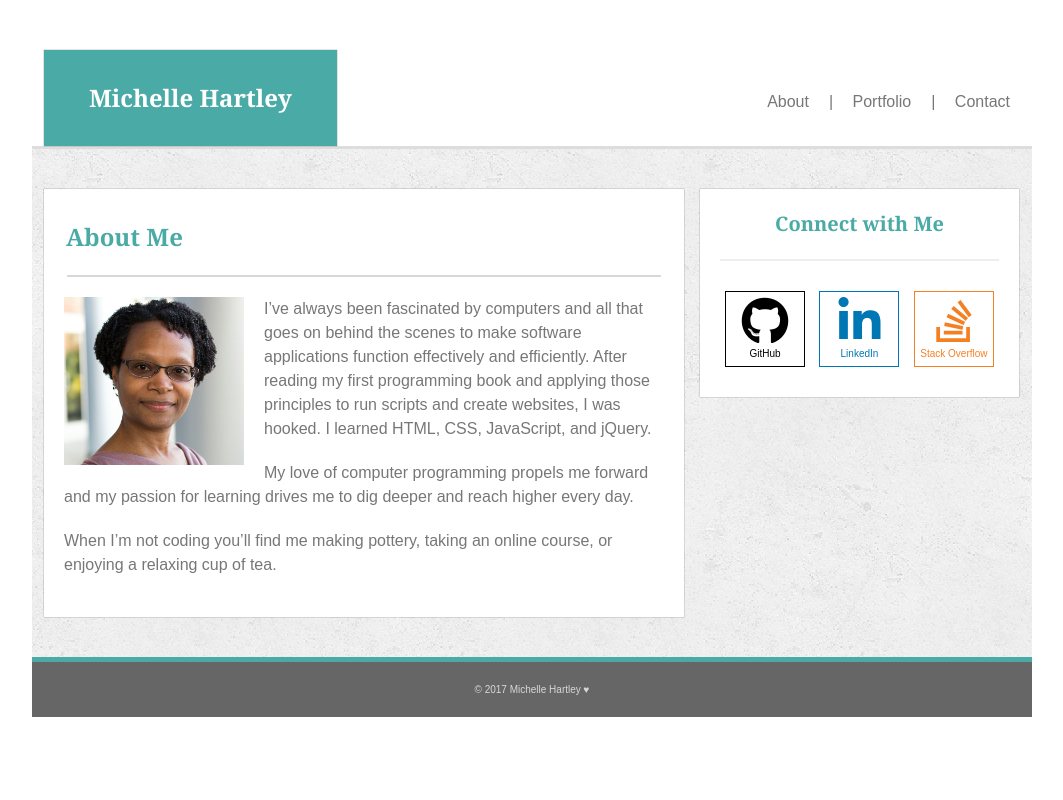
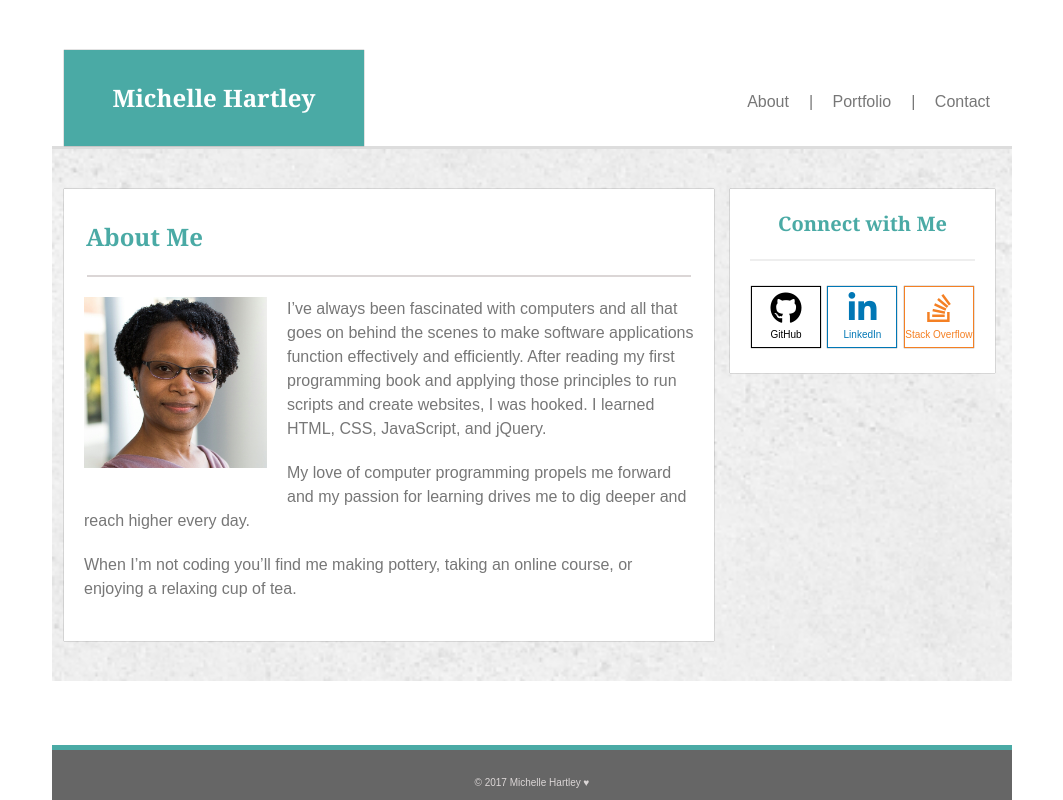
Before and after one commit to mdhcodes/basic-portfolio, a PHP site: page /index.php in a window 1280 px wide. Shown: the whole page, without its empty margins (108-1171 px from the left). Run offline with PHP 8.4, Linux system fonts and the light colour scheme; some libraries are stand-ins or nearby versions.

Commit message:
Add sticky footer

```diff
--- a/assets/css/style.css
+++ b/assets/css/style.css
@@ -13,9 +13,13 @@ body {
 }
 
 .container {
-  max-width: 1000px;
+  max-width: 960px;
   background-color: #fff;
   margin: 50px auto;
+}
+
+main {
+  margin: 0 auto;
 }
 
 header {
@@ -25,8 +29,12 @@ header {
 }
 
 main {
-  max-width: 1000px;
+  max-width: 960px;
+  background-color: #eef;
   background-image: url("../images/concrete_seamless/concrete_seamless.png");
+  background-position: center;
+  background-size: cover;
+  background-repeat: no-repeat;
   border-top: 3px solid #ddd;
   overflow: auto;
 }
@@ -56,7 +64,7 @@ h3 {
 h1 {
   background: #4aaaa5;
   display: inline-block;
-  width: 30%;
+  width: 300px;
   color: #fff;
   padding: 30px 10px;
   text-align: center;
@@ -121,11 +129,11 @@ nav a:hover {
 .about,
 .portfolio,
 .contact {
-  max-width: 640px;
+  max-width: 650px;
 }
 
 .connect {
-  max-width: 320px;
+  max-width: 270px;
 }
 
 .separator {
@@ -145,17 +153,17 @@ nav a:hover {
 .about,
 .portfolio,
 .contact {
-  margin-left: 1.2%; /*12px*/
-  margin-right: 0.8%; /*8px*/
+  margin-left: 12px;
+  margin-right: 8px;
 }
 
 .connect {
-  margin-left: 0.8%; /*8px*/
-  margin-right: 1.2%; /*12px*/
+  margin-left: 8px;
+  margin-right: 12px;
 }
 
 .about p {
-  margin-bottom: 1.25em; /*20px;*/
+  margin-bottom: 20px;
 }
 
 .about-img {
@@ -173,9 +181,11 @@ nav a:hover {
 
 .connect li {
   display: inline-block;
-  margin: 10px 5px;
-  padding: 5px;
-  width: 80px;
+  margin: 5px 1px;
+  padding: 5px 0;
+  width: 70px;
+  -webkit-box-shadow: 0 0 1px #555;
+  box-shadow: 0 0 1px #555;
 }
 
 .connect p {
@@ -242,15 +252,14 @@ nav a:hover {
 figure {
   float: left;
   width: 265px;
-  /*margin: 15px 30px 15px 3px;*/
-  margin: 15px 27.5px 15px 3px;
+  /*margin: 15px 20px;*/ /* Starting float position */
+  margin: 15px 35px 15px 5px;
   padding: 0;
   position: relative;
 }
 
 figure:nth-child(2n) {
-  /*margin: 15px 0 15px 33px;*/
-  margin: 15px 0 15px 27.5px;
+  margin: 15px 5px 15px 35px;
 }
 
 figure h3 {
@@ -273,6 +282,9 @@ figure h3:hover {
 figure img {
   display: block;
   width: 100%;
+  -webkit-box-shadow: 0 0 1px #555;
+  box-shadow: 0 0 1px #555;
+
 }
 
 
@@ -317,10 +329,36 @@ figure img {
 /* FOOTER */
 
 footer {
-  background-color: #666666;
-  padding: 20px;
+  background-color: #666;
+  padding: 25px;
   font-size: 0.625rem;
   text-align: center;
   color: #dbd6d6;
   border-top: 5px solid #4aaaa5;
 }
+
+
+/* STICKY FOOTER */
+/*
+Thank You -
+http://mystrd.at/modern-clean-css-sticky-footer
+https://css-tricks.com/forums/topic/horizontal-centering-of-an-absolute-element
+*/
+
+html {
+    position: relative;
+    min-height: 100%;
+}
+
+body {
+    margin: 0 0 25px; /* bottom = footer height */
+}
+
+footer {
+    position: absolute;
+    left: 50%;
+    bottom: 0;
+    height: 25px;
+    width: 960px;
+    margin-left: -480px;
+}
--- a/index.html
+++ b/index.html
@@ -34,8 +34,8 @@
         <h2>About Me</h2>
         <hr class="separator">
           <img src="assets/images/mdh.jpg" alt="Michelle Hartley" class="about-img">
-          <p>I’ve always been fascinated by computers and all that goes on behind the scenes to make software applications function effectively and efficiently. After reading my first programming book and applying those principles to run scripts and create websites, I was hooked. I learned HTML, CSS, JavaScript, and jQuery.</p>
-          <p> My love of computer programming propels me forward and my passion for learning drives me to dig deeper and reach higher every day.</p>
+          <p>I’ve always been fascinated with computers and all that goes on behind the scenes to make software applications function effectively and efficiently. After reading my first programming book and applying those principles to run scripts and create websites, I was hooked. I learned HTML, CSS, JavaScript, and jQuery.</p>
+          <p>My love of computer programming propels me forward and my passion for learning drives me to dig deeper and reach higher every day.</p>
           <p>When I’m not coding you’ll find me making pottery, taking an online course, or enjoying a relaxing cup of tea.
       </section><!-- end about -->
 
@@ -43,19 +43,24 @@
         <h3>Connect with Me</h3>
         <hr>
           <ul>
-            <li class="github"><a href="https://github.com/mdhcodes" target="_blank"><span class="fa fa-github fa-3x"></span><p>GitHub</p></a></li>
-            <li class="linkedin"><a href="https://www.linkedin.com/in/michelle-hartley-454616126" target="_blank"><span class="fa fa-linkedin fa-3x"></span><p>LinkedIn</p></a></li>
-            <li class="stack-overflow"><a href="http://stackoverflow.com/users/7426997/mdhcodes" target="_blank"><span class="fa fa-stack-overflow fa-3x"></span><p>Stack Overflow</p></a></li>
+            <li class="github"><a href="https://github.com/mdhcodes" target="_blank"><span class="fa fa-github fa-2x"></span><p>GitHub</p></a></li>
+            <li class="linkedin"><a href="https://www.linkedin.com/in/michelle-hartley-454616126" target="_blank"><span class="fa fa-linkedin fa-2x"></span><p>LinkedIn</p></a></li>
+            <li class="stack-overflow"><a href="http://stackoverflow.com/users/7426997/mdhcodes" target="_blank"><span class="fa fa-stack-overflow fa-2x"></span><p>Stack Overflow</p></a></li>
           </ul>
       </section><!-- end connect -->
 
     </main>
 
+	<!-- Footer placement without sticky footer -->
+    <!-- <footer>
+      <p>© 2017 Michelle Hartley ♥</p>
+    </footer> -->
+
+    </div><!-- end container -->
+
     <footer>
       <p>© 2017 Michelle Hartley ♥</p>
     </footer>
 
-    </div><!-- end container -->
-
   </body>
 </html>
```
Also changed, not shown: contact.html (+12 -8 lines), portfolio.html (+10 -5 lines).
